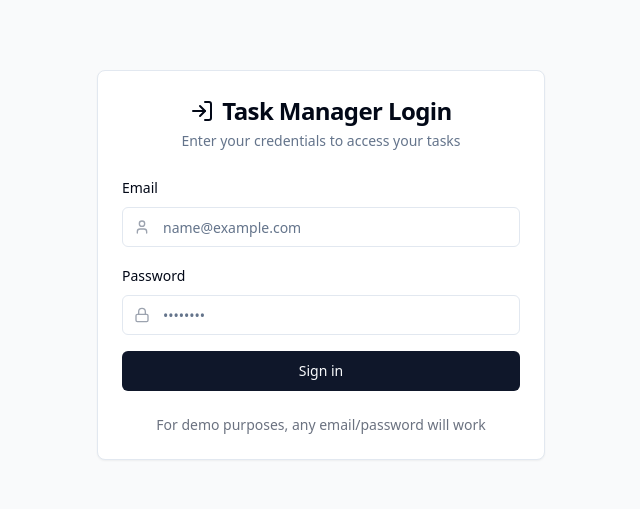
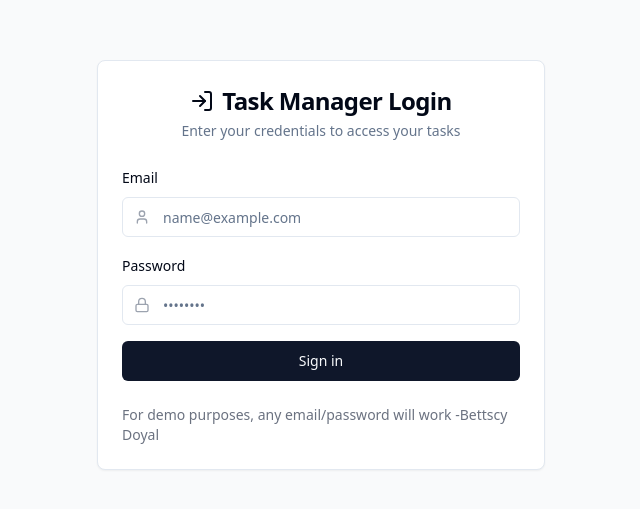
Before and after one commit to itsmebettscy/task-management-application-97, a React (Vite) app: page /login in a window 1280 px wide. Shown: the part 135-644 px from the top of the page, without its empty margins (319-959 px from the left). Built offline with nearby package versions, Linux system fonts and the light colour scheme; no server answers.

Commit message:
Login.tsx

```diff
--- a/src/pages/Login.tsx
+++ b/src/pages/Login.tsx
@@ -103,7 +103,7 @@ const Login = () => {
         </CardContent>
         <CardFooter className="flex justify-center">
           <p className="text-sm text-gray-500">
-            For demo purposes, any email/password will work
+            For demo purposes, any email/password will work -Bettscy Doyal
           </p>
         </CardFooter>
       </Card>
```
